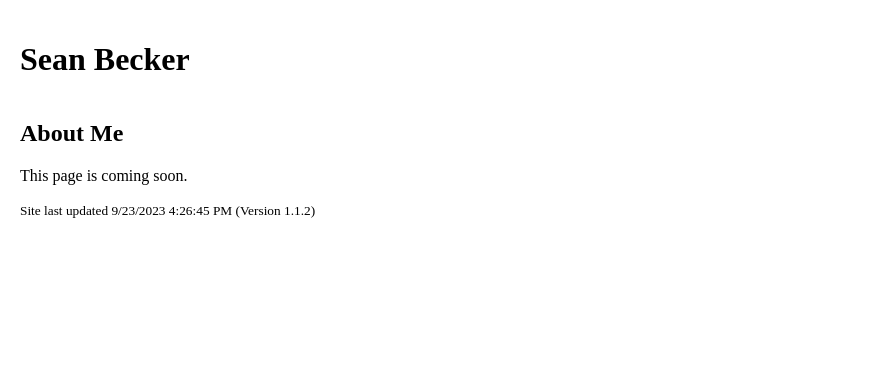
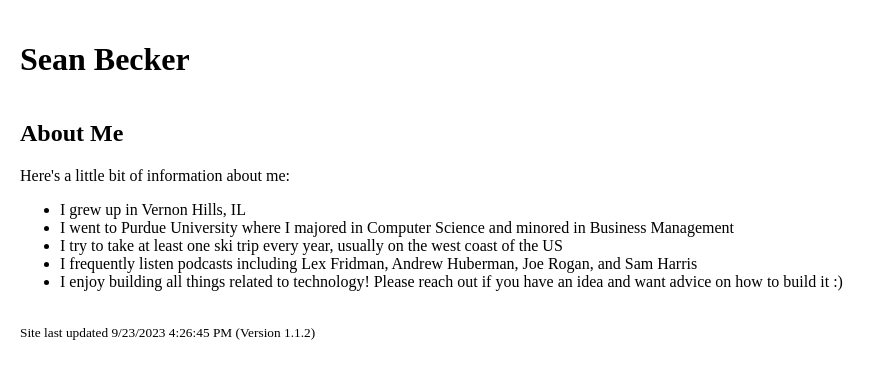
Before and after one commit to seanbecker15/personal-website, a React app: page /about-me in a window 1280 px wide. Shown: the top 378 px of the page, without its empty margins (0-886 px from the left). Built offline with nearby package versions, Linux system fonts and the light colour scheme.

Commit message:
update content

```diff
--- a/public/index.html
+++ b/public/index.html
@@ -17,7 +17,7 @@
     <title>Sean Becker</title>
     <meta
       name="description"
-      content="Welcome to the personal website of Sean Becker, Frontend Software Engineer at Fubo Gaming. Check out some of the things that Sean is working on!"
+      content="Personal website of Sean Becker, Senior Software Engineer at FuboTV. Based out of Chicago, Sean delivers full-stack solutions for web technology."
     />
     <meta http-equiv="Content-Type" content="text/html; charset=utf-8" />
     <meta name="viewport" content="width=device-width, initial-scale=1" />
--- a/src/routes/about-me/index.js
+++ b/src/routes/about-me/index.js
@@ -1,8 +1,30 @@
+import { List, ListItem } from "@ui/atoms";
+
 export default function AboutMe() {
-  return <div className="AboutMe">
-    <h2>About Me</h2>
-    This page is coming soon.
-  </div>;
+  return (
+    <div className="AboutMe">
+      <h2>About Me</h2>
+      {"Here's a little bit of information about me:"}
+      <List>
+        <ListItem>I grew up in Vernon Hills, IL</ListItem>
+        <ListItem>
+          I went to Purdue University where I majored in Computer Science and
+          minored in Business Management
+        </ListItem>
+        <ListItem>
+          I try to take at least one ski trip every year, usually on the west
+          coast of the US
+        </ListItem>
+        <ListItem>
+          I frequently listen podcasts including Lex Fridman, Andrew Huberman,
+          Joe Rogan, and Sam Harris
+        </ListItem>
+        <ListItem>
+          I enjoy building all things related to technology! Please reach out if you have an idea and want advice on how to build it {':)'}
+        </ListItem>
+      </List>
+    </div>
+  );
 }
 
 export const aboutMeLoader = () => null;
```
